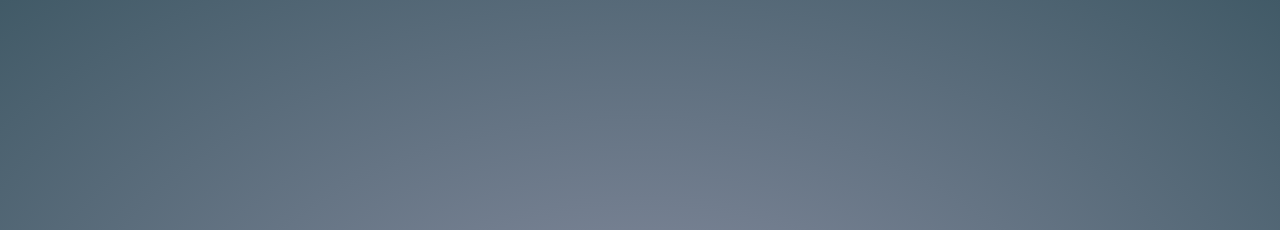
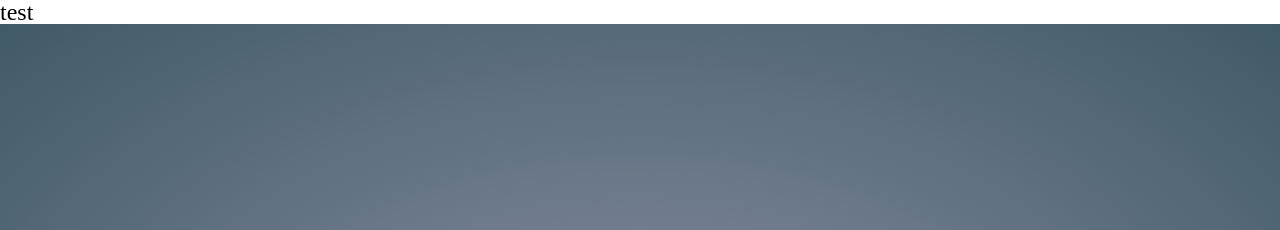
Before and after one commit to marcelaanton/my-cv, a website: page src/index.pug in a window 1280 px wide. Shown: the top 230 px of the page. Drawn offline with nearby package versions, Linux system fonts and the light colour scheme; files that its build step writes are made by us from their sources; files whose address does not match are found by name; a web font is replaced by a local one.

Commit message:
there might be an error

```diff
--- a/src/_component/config/reset.scss
+++ b/src/_component/config/reset.scss
@@ -1,7 +1,4 @@
-/* http://meyerweb.com/eric/tools/css/reset/
-   v2.0 | 20110126
-   License: none (public domain)
-*/
+
 
 html, body, div, span, applet, object, iframe,
 h1, h2, h3, h4, h5, h6, p, blockquote, pre,
--- a/src/_component/layout/page.pug
+++ b/src/_component/layout/page.pug
@@ -3,6 +3,7 @@ html
   head
     title=myTitleForGoogleSearch
     meta(name="description", content=myDescriptionForGoogleSearch)
-    link(rel="stylesheet", href ="style.css")
+    link(rel="stylesheet", href="style.css")
   body
+    h1 test
     block awesome-content
```
